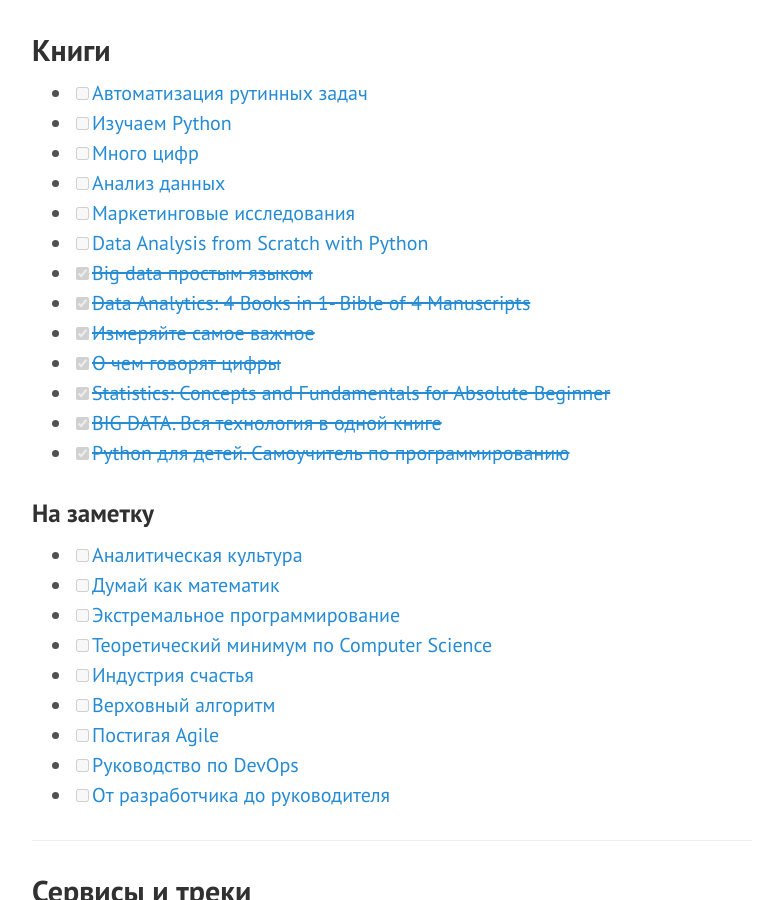
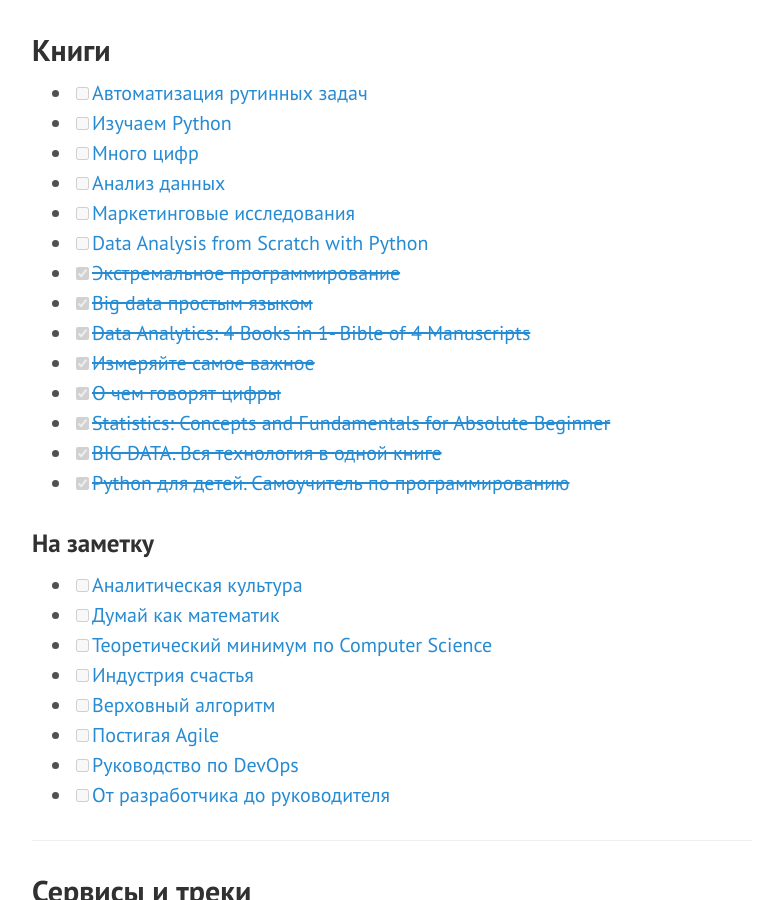
Before and after one commit to Drewleks/about-me, a Jekyll site: the page built from plan.md, in a window 1280 px wide and 900 px high, scrolled down 1260 px. Shown: the whole window, without its empty margins (428-1211 px from the left). Built offline with Jekyll 4.4.1, drawn with Linux system fonts in a browser that asks for light colours; part of the change alters nothing that is shown.

```diff
--- a/plan.md
+++ b/plan.md
@@ -44,6 +44,7 @@ title: Обучение
 - [ ] [Анализ данных](https://biblio-online.ru/book/analiz-dannyh-432178)
 - [ ] [Маркетинговые исследования](https://biblio-online.ru/book/marketingovye-issledovaniya-426419)
 - [ ] [Data Analysis from Scratch with Python](https://www.amazon.com/Data-Analysis-Scratch-Python-Visualization-ebook/dp/B07GFQCKNR)
+- [x] [~~Экстремальное программирование~~](https://www.litres.ru/kent-bek/ekstremalnoe-programmirovanie-razrabotka-cherez-testirovanie/)
 - [x] [~~Big data простым языком~~](https://www.litres.ru/aleksey-blagirev/big-data-prostym-yazykom/)
 - [x] [~~Data Analytics: 4 Books in 1- Bible of 4 Manuscripts~~](https://www.amazon.com/gp/product/B07D3RJB2W)
 - [x] [~~Измеряйте самое важное~~](https://www.litres.ru/dzhon-dorr/izmeryayte-samoe-vazhnoe-kak-google-intel-i-drugie-kompanii-dob/)
@@ -55,7 +56,6 @@ title: Обучение
 ### На заметку
 - [ ] [Аналитическая культура](https://www.litres.ru/karl-anderson-11438349/analiticheskaya-kultura-ot-sbora-dannyh-do-biznes-rezultatov/)
 - [ ] [Думай как математик](https://www.litres.ru/barbara-oakli/dumay-kak-matematik-kak-reshat-lubye-zadachi-bystree-i-effektivnee/)
-- [ ] [Экстремальное программирование](https://www.litres.ru/kent-bek/ekstremalnoe-programmirovanie-razrabotka-cherez-testirovanie/)
 - [ ] [Теоретический минимум по Computer Science](https://www.litres.ru/vladston-ferreyra-fi/teoreticheskiy-minimum-po-computer-science-v-34946144/)
 - [ ] [Индустрия счастья](https://www.litres.ru/uilyam-devis/industriya-schastya-kak-big-data-i-novye-tehnologii-pomogaut-dobavit-emociu-v-tovary-i-uslugi/)
 - [ ] [Верховный алгоритм](https://www.litres.ru/pedro-domingos/verhovnyy-algoritm-kak-mashinnoe-obuchenie-izmenit-nash-mir/)
```
